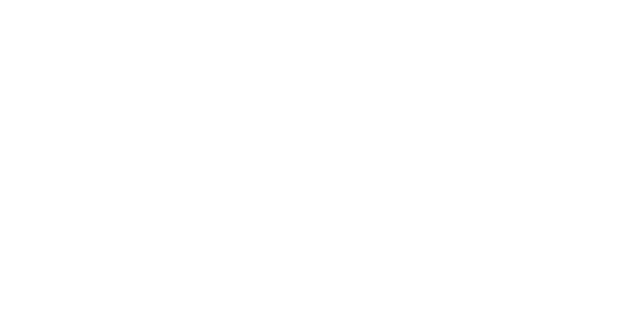
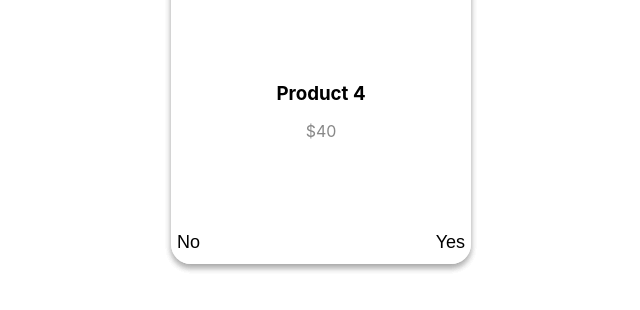
Before and after one commit to Jula-g/EcoAppWebApp-frontend, a React (Create React App) app in the folder eco-wbapp/: page /tinder in a window 1280 px wide. Before the commit this address had no page. Shown: the top 310 px of the page, without its empty margins (319-959 px from the left). Built offline with nearby package versions, Linux system fonts and the light colour scheme; grey boxes are pictures that could not be loaded.

Commit message:
LogInPage - imporved, Test Swiper

```diff
--- a/eco-wbapp/package.json
+++ b/eco-wbapp/package.json
@@ -21,6 +21,7 @@
     "react-multi-carousel": "^2.8.5",
     "react-router-dom": "^6.28.0",
     "react-scripts": "5.0.1",
+    "react-spring": "^9.7.4",
     "swiper": "^11.1.14",
     "typescript": "^4.9.5",
     "web-vitals": "^2.1.4",
--- a/eco-wbapp/src/App.tsx
+++ b/eco-wbapp/src/App.tsx
@@ -3,6 +3,7 @@ import { Route, Routes } from 'react-router-dom';
 import HomePage from './home-page/HomePage';
 import LoginForm from './login-form/LoginForm';
 import CartPage from './purchase-page/CartPage';
+import ProductSwiping from './tinderComponent/productSwiping';
 
 function App() {
   return (
@@ -10,6 +11,7 @@ function App() {
       <Route path="/" element={<HomePage />} />
       <Route path="/login" element={<LoginForm />} />
       <Route path="/cart" element={<CartPage />} />
+      <Route path="/tinder" element={<ProductSwiping />} />
     </Routes>
   );
 }
--- /dev/null
+++ b/eco-wbapp/src/ProductInterface.tsx
@@ -0,0 +1,12 @@
+export interface Purchase {
+  id: number;
+  name: string;
+  price: number;
+  quantity: number;
+  image: string;
+}
+
+export interface PurchaseProductComponentProps {
+  purchases: Purchase[];
+  setPurchases: React.Dispatch<React.SetStateAction<Purchase[]>>;
+}
--- a/eco-wbapp/src/login-form/LoginForm.tsx
+++ b/eco-wbapp/src/login-form/LoginForm.tsx
@@ -5,7 +5,7 @@ import { Formik } from 'formik';
 import { useMemo } from 'react';
 import * as yup from 'yup';
 import { useNavigate } from 'react-router-dom';
-import { Box, Typography } from '@mui/material';
+import { Box, Divider, Typography } from '@mui/material';
 
 function LoginForm() {
   const navigate = useNavigate();
@@ -38,16 +38,52 @@ function LoginForm() {
           justifyContent: 'center',
           alignItems: 'center',
           minHeight: '100vh',
-          backgroundColor: '#bdbcb9',
+          backgroundColor: 'white',
         }}
       >
         <Box
           sx={{
-            backgroundColor: '#7a7a79',
+            backgroundColor: 'white',
+            justifyContent: 'center',
+            alignItems: 'center',
+            minHeight: '100vh',
+            width: '1200px',
+          }}
+        >
+          <Typography
+            sx={{
+              fontSize: '38px',
+              color: 'black',
+              paddingLeft: '55px',
+              marginTop: '20px',
+            }}
+          >
+            EcoApp
+          </Typography>
+          <Divider
+            sx={{ marginTop: '20px', marginBottom: '20px', width: '100%' }}
+          />
+
+          <Box
+            sx={{
+              display: 'flex',
+              flexDirection: 'column',
+              gap: '16px',
+              backgroundColor: 'white',
               justifyContent: 'center',
               alignItems: 'center',
             }}
           >
+            <Typography
+              sx={{
+                fontSize: '38px',
+                color: 'black',
+                marginTop: '20px',
+              }}
+            >
+              Login
+            </Typography>
+            <Divider sx={{ width: '300px', marginBottom: '20px' }} />
             <Formik
               initialValues={{ username: '', password: '' }}
               onSubmit={onSubmit}
@@ -57,7 +93,6 @@ function LoginForm() {
             >
               {(formik) => (
                 <form
-                className="Login-form"
                   id="signinform"
                   onSubmit={formik.handleSubmit}
                   noValidate
@@ -68,15 +103,6 @@ function LoginForm() {
                     gap: '16px',
                   }}
                 >
-                <Typography
-                  style={{
-                    fontSize: '38px',
-                    color: 'black',
-                  }}
-                >
-                  Login
-                </Typography>
-
                   <TextField
                     id="username"
                     label="Username"
@@ -87,7 +113,9 @@ function LoginForm() {
                     onChange={formik.handleChange}
                     onBlur={formik.handleBlur}
                     error={formik.touched.username && !!formik.errors.username}
-                  helperText={formik.touched.username && formik.errors.username}
+                    helperText={
+                      formik.touched.username && formik.errors.username
+                    }
                     sx={{ width: '300px' }}
                   />
                   <TextField
@@ -99,9 +127,12 @@ function LoginForm() {
                     onChange={formik.handleChange}
                     onBlur={formik.handleBlur}
                     error={formik.touched.password && !!formik.errors.password}
-                  helperText={formik.touched.password && formik.errors.password}
+                    helperText={
+                      formik.touched.password && formik.errors.password
+                    }
                     sx={{ width: '300px' }}
                   />
+
                   <Button
                     color="success"
                     type="submit"
@@ -111,9 +142,24 @@ function LoginForm() {
                   >
                     Log In
                   </Button>
+                  <Divider sx={{ width: '300px', marginBottom: '20px' }} />
+                  <Typography
+                    sx={{
+                      fontSize: '16px',
+                      color: 'black',
+                      marginBottom: '20px',
+                    }}
+                  >
+                    Don't have an account?{' '}
+                    <a href="/signup" style={{ color: 'black' }}>
+                      Sign up
+                    </a>
+                  </Typography>
                 </form>
               )}
             </Formik>
+            <Divider sx={{ width: '100%', marginBottom: '20px' }} />
+          </Box>
         </Box>
       </Box>
     </>
--- a/eco-wbapp/src/purchase-page/PurchaseProductComponent.tsx
+++ b/eco-wbapp/src/purchase-page/PurchaseProductComponent.tsx
@@ -12,19 +12,8 @@ import {
 import DeleteIcon from '@mui/icons-material/Delete';
 import AddIcon from '@mui/icons-material/Add';
 import RemoveIcon from '@mui/icons-material/Remove';
+import { Purchase, PurchaseProductComponentProps } from '../ProductInterface';
 
-interface Purchase {
-  id: number;
-  name: string;
-  price: number;
-  quantity: number;
-  image: string;
-}
-
-interface PurchaseProductComponentProps {
-  purchases: Purchase[];
-  setPurchases: React.Dispatch<React.SetStateAction<Purchase[]>>;
-}
 export default function PurchaseProductComponent({
   purchases,
   setPurchases,
--- /dev/null
+++ b/eco-wbapp/src/tinderComponent/Swiping.css
@@ -0,0 +1,70 @@
+.swipe-container {
+  display: flex;
+  justify-content: center;
+  align-items: center;
+  flex-direction: column;
+  padding: 20px;
+}
+
+.product-card {
+  position: absolute;
+  width: 300px;
+  height: 400px;
+  background: white;
+  border-radius: 20px;
+  box-shadow: 0 4px 6px rgba(0, 0, 0, 0.1);
+  overflow: hidden;
+  display: flex;
+  flex-direction: column;
+  align-items: center;
+  justify-content: space-between;
+}
+
+.product-image img {
+  width: 100%;
+  height: 60%;
+  object-fit: cover;
+}
+
+.product-info {
+  padding: 10px;
+  text-align: center;
+}
+
+.product-info h3 {
+  margin: 0;
+}
+
+.product-info p {
+  color: #888;
+}
+
+.swipe-buttons {
+  display: flex;
+  justify-content: space-between;
+  width: 100%;
+  padding: 10px;
+}
+
+.swipe-left,
+.swipe-right {
+  background-color: transparent;
+  border: none;
+  font-size: 18px;
+  cursor: pointer;
+}
+
+.selected-products {
+  margin-top: 20px;
+  text-align: center;
+}
+
+.selected-products ul {
+  list-style-type: none;
+  padding: 0;
+}
+
+.selected-products li {
+  margin-bottom: 10px;
+  font-size: 16px;
+}
--- /dev/null
+++ b/eco-wbapp/src/tinderComponent/productSwiping.tsx
@@ -0,0 +1,113 @@
+import React, { useState } from 'react';
+import { useSprings, animated } from 'react-spring';
+import './Swiping.css'; // For styling
+
+// Define the products array (you can also import this from an external file)
+
+interface Product {
+  id: number;
+  name: string;
+  price: number;
+  quantity: number;
+  image: string;
+}
+
+const products: Product[] = [
+  {
+    id: 1,
+    name: 'Product 1',
+    price: 10,
+    quantity: 0,
+    image:
+      'https://m.media-amazon.com/images/I/81nyYcdA+HL._AC_UF894,1000_QL80_.jpg',
+  },
+  {
+    id: 2,
+    name: 'Product 2',
+    price: 20,
+    quantity: 0,
+    image: 'https://via.placeholder.com/150',
+  },
+  {
+    id: 3,
+    name: 'Product 3',
+    price: 30,
+    quantity: 0,
+    image: 'https://via.placeholder.com/150',
+  },
+  {
+    id: 4,
+    name: 'Product 4',
+    price: 40,
+    quantity: 0,
+    image: 'https://via.placeholder.com/150',
+  },
+];
+
+const ProductSwiping = () => {
+  const [gone, setGone] = useState<number[]>([]);
+  const [selectedProducts, setSelectedProducts] = useState<Product[]>([]);
+
+  // Update the springs logic with correct parameters
+  const springs = useSprings(
+    products.length,
+    products.map((_, i) => ({
+      opacity: gone.includes(i) ? 0 : 1,
+      transform: gone.includes(i) ? 'scale(0.5)' : 'scale(1)',
+      from: { opacity: 0, transform: 'scale(1.1)' },
+    }))
+  );
+
+  const handleSwipe = (index: number, direction: string) => {
+    setGone((prevGone) => [...prevGone, index]);
+    if (direction === 'right') {
+      setSelectedProducts((prev) => [...prev, products[index]]);
+    }
+  };
+
+  return (
+    <div className="swipe-container">
+      {springs.map((props, index: number) => (
+        <animated.div
+          key={products[index].id}
+          className="product-card"
+          style={props}
+        >
+          <div className="product-image">
+            <img src={products[index].image} alt={products[index].name} />
+          </div>
+          <div className="product-info">
+            <h3>{products[index].name}</h3>
+            <p>${products[index].price}</p>
+          </div>
+          <div className="swipe-buttons">
+            <button
+              className="swipe-left"
+              onClick={() => handleSwipe(index, 'left')}
+            >
+              No
+            </button>
+            <button
+              className="swipe-right"
+              onClick={() => handleSwipe(index, 'right')}
+            >
+              Yes
+            </button>
+          </div>
+        </animated.div>
+      ))}
+      <div className="selected-products">
+        <h2>Selected Products</h2>
+        <ul>
+          {selectedProducts.map((product) => (
+            <li key={product.id}>
+              {product.name} - ${product.price}
+            </li>
+          ))}
+        </ul>
+      </div>
+    </div>
+  );
+};
+
+export default ProductSwiping;
```
Also changed, not shown: 1 other file (tests, documents, lock files or other folders). Lines whose indentation alone changed are shown as unchanged.
